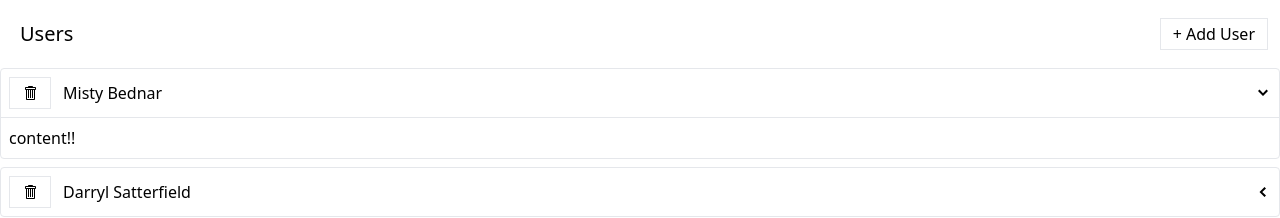
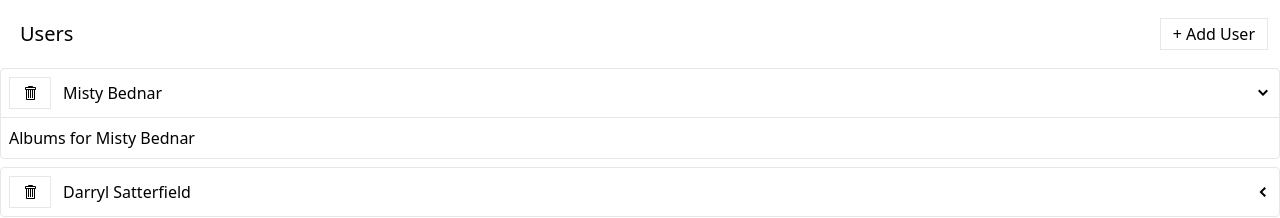
Before and after one commit to poyingHAHA/React_learning, a React (Create React App) app in the folder 9_api_using_async_thunks/: page / in a window 1280 px wide. Both pictures are taken after a click on the element 1263 px from the left and 93 px from the top of the page. Shown: the top 218 px of the page. Built offline with nearby package versions, Linux system fonts and the light colour scheme; data requests are answered from the project's data file.

Commit message:
13. adding AlbumList component

```diff
--- /dev/null
+++ b/9_api_using_async_thunks/src/components/AlbumsList.js
@@ -0,0 +1,9 @@
+function AlbumsList({user}){
+  return(
+    <div>
+      Albums for {user.name}
+    </div>
+  )
+}
+
+export default AlbumsList;
--- a/9_api_using_async_thunks/src/components/UsersListitem.js
+++ b/9_api_using_async_thunks/src/components/UsersListitem.js
@@ -3,6 +3,7 @@ import Button from './Button';
 import {removeUser} from '../store';
 import { useThunk } from '../hooks/use-thunk';
 import ExpandablePanel from './ExpandablePanel';
+import AlbumsList from './AlbumsList';
 
 function UsersListitem({ user }) {
   const [doRemoveUser, isLoading, error] = useThunk(removeUser);
@@ -21,7 +22,7 @@ function UsersListitem({ user }) {
 
   return (
     <ExpandablePanel header={header}>
-      content!!
+      <AlbumsList user={user} />
     </ExpandablePanel>
   );
 }
```
